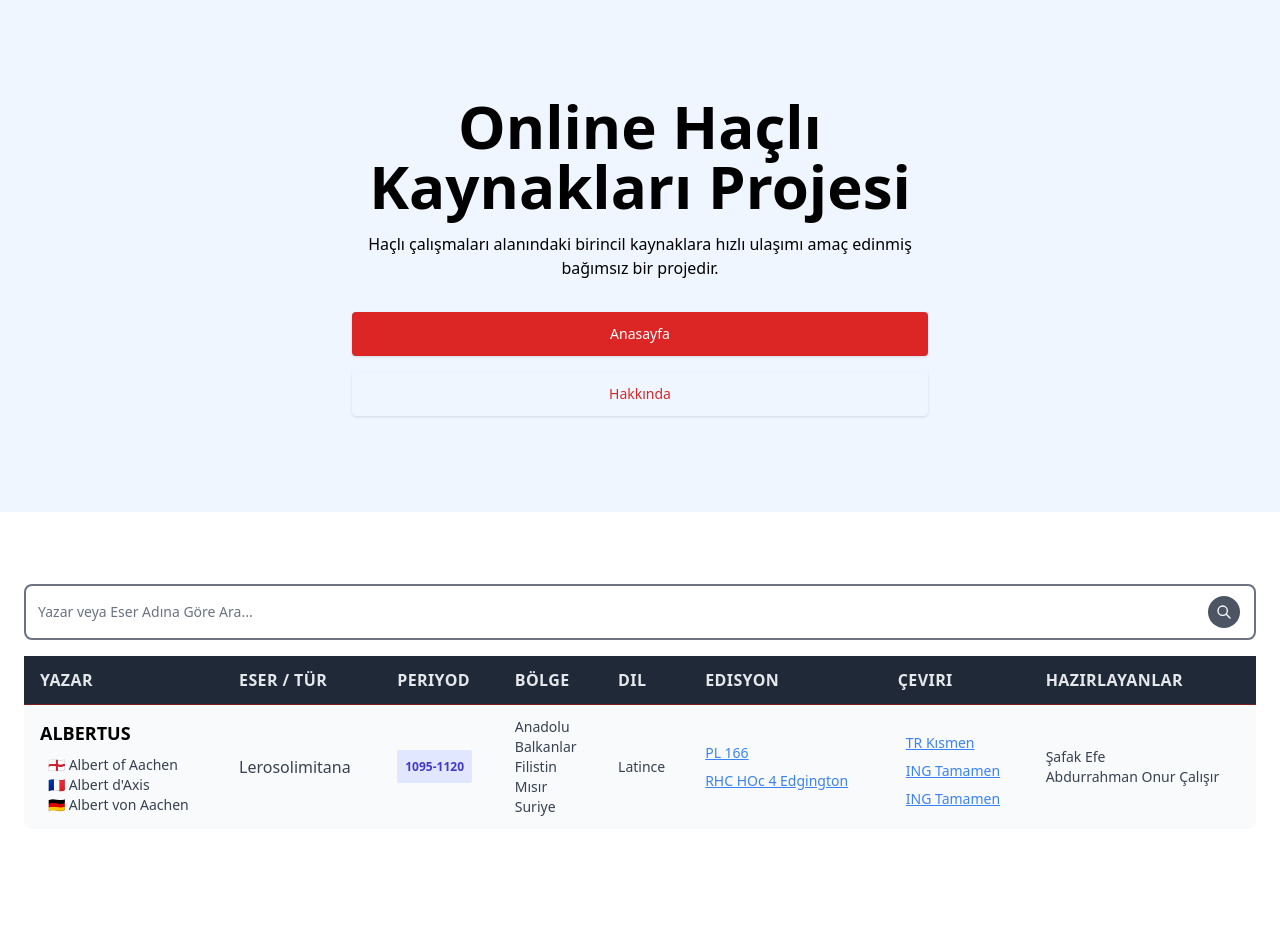
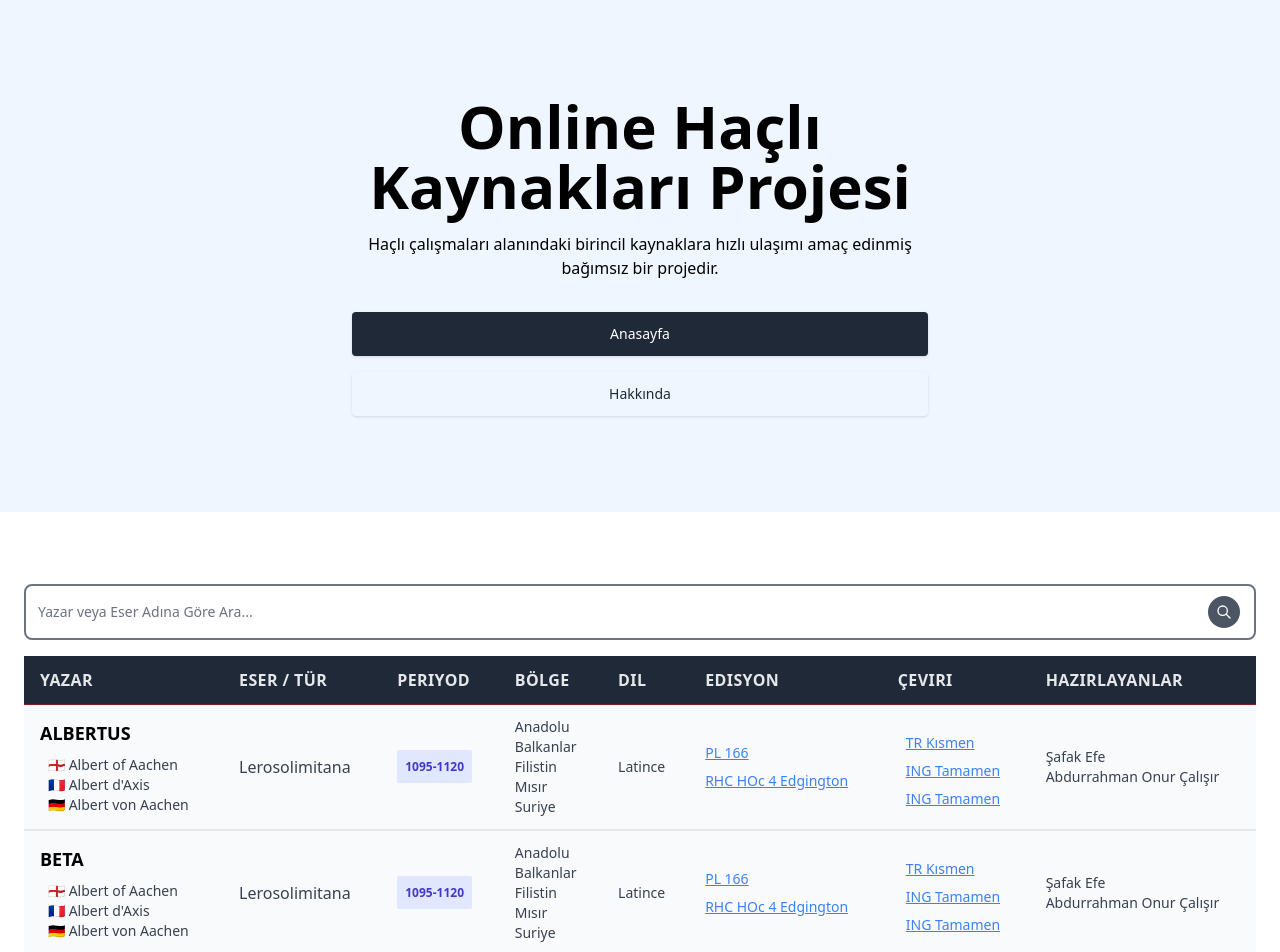
Before and after one commit to Ted2xmen/online-hacli-kaynaklari, a React (Create React App) app: page / in a window 1280 px wide. Shown: the top 952 px of the page. Built offline with nearby package versions, Linux system fonts and the light colour scheme.

Commit message:
manuel deploy for netlify

```diff
--- a/src/components/AppContainer.jsx
+++ b/src/components/AppContainer.jsx
@@ -13,13 +13,13 @@ const AppContainer = () => {
 
         <div className="mt-8 flex flex-wrap justify-center gap-4">
           <a
-            className="block w-full rounded bg-red-600 px-12 py-3 text-sm font-medium text-white shadow hover:bg-red-700 focus:outline-none focus:ring active:bg-red-500 sm:w-auto"
+            className="block w-full rounded bg-gray-800 px-12 py-3 text-sm font-medium text-white shadow hover:bg-red-700 focus:outline-none focus:ring active:bg-red-500 sm:w-auto"
             href="/">
             Anasayfa
           </a>
 
           <a
-            className="block w-full rounded px-12 py-3 text-sm font-medium text-red-600 shadow hover:text-red-700 focus:outline-none focus:ring active:text-red-500 sm:w-auto"
+            className="block w-full rounded px-12 py-3 text-sm font-medium text-gray-800 shadow hover:text-red-700 focus:outline-none focus:ring active:text-red-500 sm:w-auto"
             href="/about">
             Hakkında
           </a>
--- a/src/data.json
+++ b/src/data.json
@@ -38,7 +38,128 @@
       }
     ],
     "katki": ["Şafak Efe", "Abdurrahman Onur Çalışır"]
+  },
+
+  {
+    "name": "Beta",
+    "lang": [
+      {
+        "eng": "Albert of Aachen",
+        "fr": "Albert d'Axis",
+        "de": "Albert von Aachen"
+      }
+    ],
+    "eser": "Lerosolimitana",
+    "tur": "Kronik",
+    "periyod": "1095-1120",
+    "bolge": ["Anadolu", "Balkanlar", "Filistin", "Mısır", "Suriye"],
+    "dil": "Latince",
+    "edisyon": [
+      {
+        "name": "PL 166",
+        "link": "https://archive.org/details/patrologiaecurs11goog"
+      },
+      {
+        "name": "RHC HOc 4 Edgington",
+        "link": "https://www.worldcat.org/title/historia-ierosolimitana-history-of-the-journey-to-jerusalem/oclc/912611327"
+      }
+    ],
+    "translate": [
+      {
+        "durum": "TR Kısmen",
+        "link": "https://www.worldcat.org/title/historia-ierosolimitana-history-of-the-journey-to-jerusalem/oclc/912611327"
+      },
+      {
+        "durum": "ING Tamamen",
+        "link": "https://www.worldcat.org/title/historia-ierosolimitana-history-of-the-journey-to-jerusalem/oclc/912611327"
+      },
+      {
+        "durum": "ING Tamamen",
+        "link": "https://www.worldcat.org/title/historia-ierosolimitana-history-of-the-journey-to-jerusalem/oclc/912611327"
+      }
+    ],
+    "katki": ["Şafak Efe", "Abdurrahman Onur Çalışır"]
+  },
+
+  {
+    "name": "Theta",
+    "lang": [
+      {
+        "eng": "Albert of Aachen",
+        "fr": "Albert d'Axis",
+        "de": "Albert von Aachen"
+      }
+    ],
+    "eser": "Lerosolimitana",
+    "tur": "Kronik",
+    "periyod": "1095-1120",
+    "bolge": ["Anadolu", "Balkanlar", "Filistin", "Mısır", "Suriye"],
+    "dil": "Latince",
+    "edisyon": [
+      {
+        "name": "PL 166",
+        "link": "https://archive.org/details/patrologiaecurs11goog"
+      },
+      {
+        "name": "RHC HOc 4 Edgington",
+        "link": "https://www.worldcat.org/title/historia-ierosolimitana-history-of-the-journey-to-jerusalem/oclc/912611327"
+      }
+    ],
+    "translate": [
+      {
+        "durum": "TR Kısmen",
+        "link": "https://www.worldcat.org/title/historia-ierosolimitana-history-of-the-journey-to-jerusalem/oclc/912611327"
+      },
+      {
+        "durum": "ING Tamamen",
+        "link": "https://www.worldcat.org/title/historia-ierosolimitana-history-of-the-journey-to-jerusalem/oclc/912611327"
+      },
+      {
+        "durum": "ING Tamamen",
+        "link": "https://www.worldcat.org/title/historia-ierosolimitana-history-of-the-journey-to-jerusalem/oclc/912611327"
+      }
+    ],
+    "katki": ["Şafak Efe", "Abdurrahman Onur Çalışır"]
+  },
+
+  {
+    "name": "Albertus",
+    "lang": [
+      {
+        "eng": "Albert of Aachen",
+        "fr": "Albert d'Axis",
+        "de": "Albert von Aachen"
+      }
+    ],
+    "eser": "Lerosolimitana",
+    "tur": "Kronik",
+    "periyod": "1095-1120",
+    "bolge": ["Anadolu", "Balkanlar", "Filistin", "Mısır", "Suriye"],
+    "dil": "Latince",
+    "edisyon": [
+      {
+        "name": "PL 166",
+        "link": "https://archive.org/details/patrologiaecurs11goog"
+      },
+      {
+        "name": "RHC HOc 4 Edgington",
+        "link": "https://www.worldcat.org/title/historia-ierosolimitana-history-of-the-journey-to-jerusalem/oclc/912611327"
+      }
+    ],
+    "translate": [
+      {
+        "durum": "TR Kısmen",
+        "link": "https://www.worldcat.org/title/historia-ierosolimitana-history-of-the-journey-to-jerusalem/oclc/912611327"
+      },
+      {
+        "durum": "ING Tamamen",
+        "link": "https://www.worldcat.org/title/historia-ierosolimitana-history-of-the-journey-to-jerusalem/oclc/912611327"
+      },
+      {
+        "durum": "ING Tamamen",
+        "link": "https://www.worldcat.org/title/historia-ierosolimitana-history-of-the-journey-to-jerusalem/oclc/912611327"
+      }
+    ],
+    "katki": ["Şafak Efe", "Abdurrahman Onur Çalışır"]
   }
-
-
 ]
```
Also changed, not shown: 12 other files (tests, documents, lock files or other folders).
